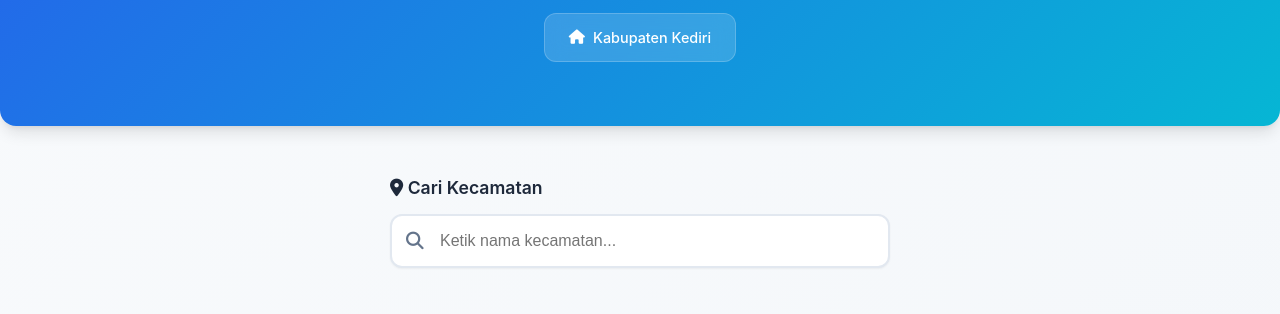
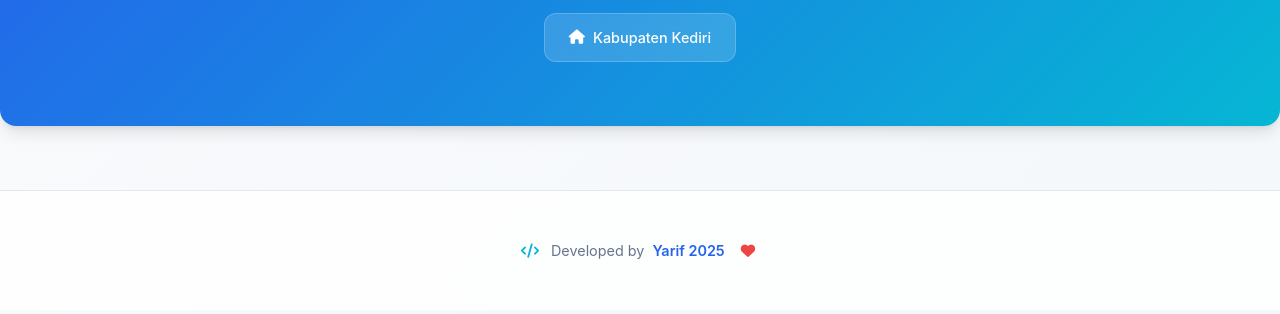
Before and after one commit to pendataanrtlhkabkediri/database, a plain HTML site: page index.html in a window 1280 px wide. Shown: the part 151-465 px from the top of the page. Drawn offline with nearby package versions, Linux system fonts and the light colour scheme.

Commit message:
Update index.html

```diff
--- a/index.html
+++ b/index.html
@@ -422,6 +422,16 @@
       .search-container {
         max-width: none;
       }
+
+      .footer {
+        margin-top: 2rem;
+        padding: 1.5rem 0;
+      }
+
+      .footer-content {
+        flex-direction: column;
+        gap: 0.25rem;
+      }
     }
 
     @media (max-width: 480px) {
@@ -437,6 +447,10 @@
 
       .card {
         padding: 1rem;
+      }
+
+      .footer-content {
+        font-size: 0.8rem;
       }
     }
 
@@ -472,6 +486,58 @@
     .mt-4 {
       margin-top: 2rem;
     }
+
+    /* Footer */
+    .footer {
+      margin-top: 4rem;
+      padding: 2rem 0;
+      text-align: center;
+      border-top: 1px solid var(--border-color);
+      background: rgba(255, 255, 255, 0.8);
+      backdrop-filter: blur(10px);
+    }
+
+    .footer-content {
+      display: flex;
+      justify-content: center;
+      align-items: center;
+      gap: 0.5rem;
+      font-size: 0.9rem;
+      color: var(--text-secondary);
+    }
+
+    .footer-link {
+      color: var(--primary-color);
+      text-decoration: none;
+      font-weight: 600;
+      transition: all 0.3s ease;
+      position: relative;
+    }
+
+    .footer-link:hover {
+      color: var(--primary-dark);
+      transform: translateY(-1px);
+    }
+
+    .footer-link::after {
+      content: '';
+      position: absolute;
+      bottom: -2px;
+      left: 0;
+      width: 0;
+      height: 2px;
+      background: linear-gradient(90deg, var(--primary-color), var(--accent-color));
+      transition: width 0.3s ease;
+    }
+
+    .footer-link:hover::after {
+      width: 100%;
+    }
+
+    .footer-icon {
+      color: var(--accent-color);
+      margin-right: 0.25rem;
+    }
   </style>
 </head>
 <body>
@@ -484,6 +550,20 @@
       </div>
     </div>
   </div>
+
+  <!-- Footer -->
+  <footer class="footer">
+    <div class="container">
+      <div class="footer-content">
+        <i class="fas fa-code footer-icon"></i>
+        <span>Developed by</span>
+        <a href="https://www.yarif.com" target="_blank" rel="noopener noreferrer" class="footer-link">
+          Yarif 2025
+        </a>
+        <i class="fas fa-heart footer-icon" style="color: #ef4444; margin-left: 0.5rem;"></i>
+      </div>
+    </div>
+  </footer>
 
   <div class="container">
     <!-- Loading State -->
```
